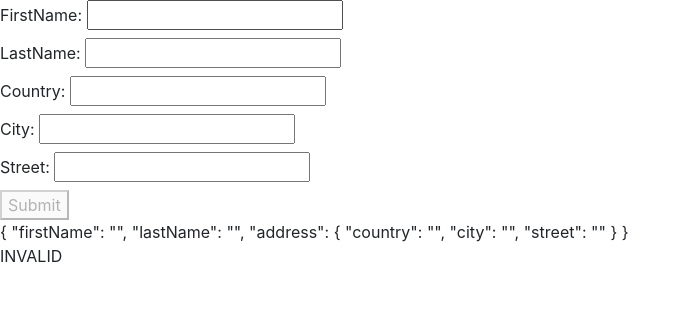
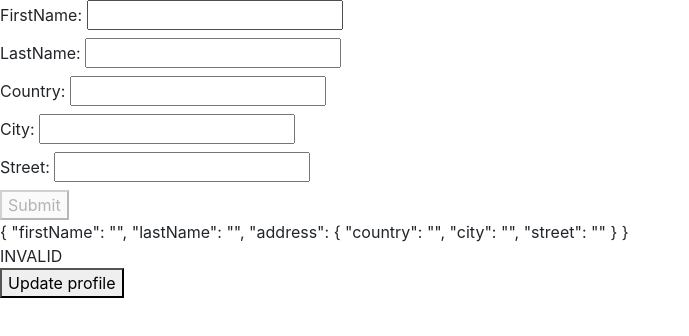
Before and after one commit to kennylam91/Angular-ReactiveForm-FormBuilder-Router, an Angular app: page / in a window 1280 px wide. Shown: the top 336 px of the page, without its empty margins (0-689 px from the left). Built offline with nearby package versions, Linux system fonts and the light colour scheme.

Commit message:
add button: updateProfile to input value to FormGroup We use method patchValue instead of setValue because with patchValue, we can update some controls, but with setValue, we need update all controls

```diff
--- a/src/app/profile-editor/profile-editor.component.html
+++ b/src/app/profile-editor/profile-editor.component.html
@@ -29,3 +29,4 @@
   {{profileForm.value|json}} <br>
   {{profileForm.status}}
 </div>
+<button type="submit" (click)="updateProfile()">Update profile</button>
--- a/src/app/profile-editor/profile-editor.component.ts
+++ b/src/app/profile-editor/profile-editor.component.ts
@@ -24,4 +24,13 @@ export class ProfileEditorComponent implements OnInit {
   ngOnInit() {
   }
 
+  updateProfile() {
+    this.profileForm.patchValue({
+      firstName: 'kenny',
+      lastName: 'lam',
+      address: {
+        country: 'Vietnam'
+      }
+    })
+  }
 }
```
